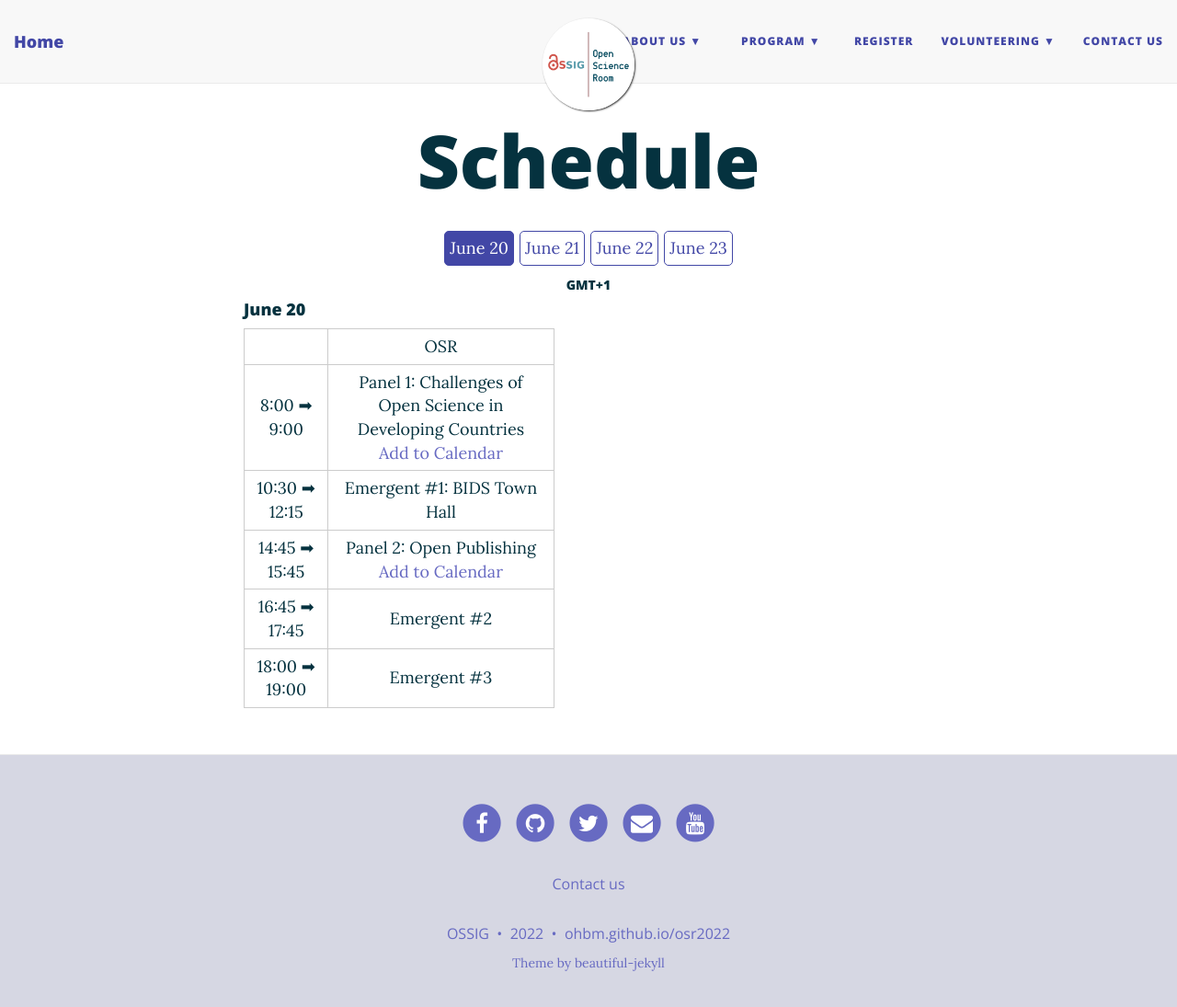
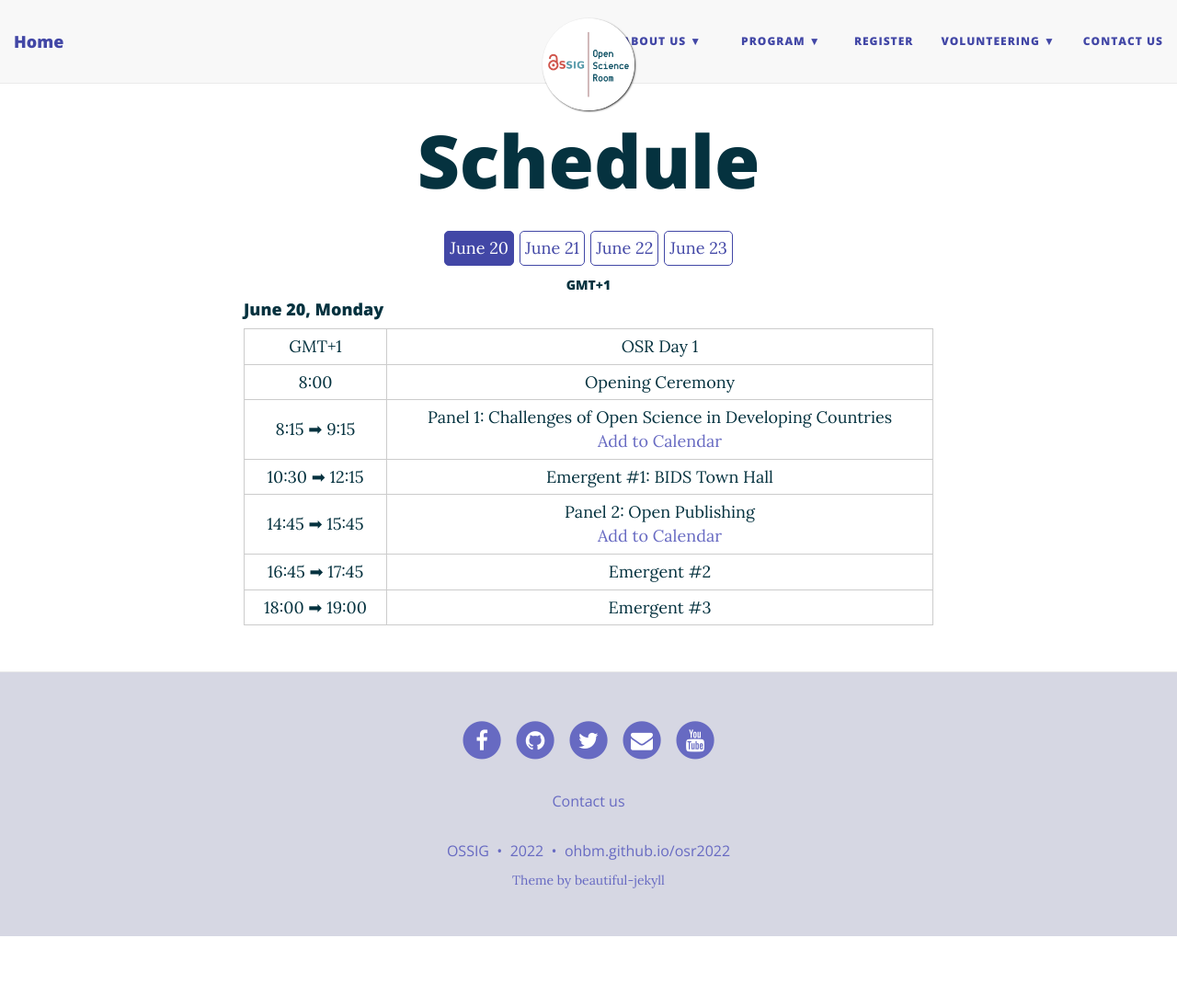
Before and after one commit to ohbm/osr2023, a Jekyll site: the page built from schedule.md, in a window 1280 px wide and 1108 px high. Shown: the top 1095 px of the window at 92% size. Built offline with Jekyll 4.4.1, drawn with Linux system fonts in a browser that asks for light colours; nearby versions of some CDN libraries.

Commit message:
cosmetic and textual edits

```diff
--- a/css/main.css
+++ b/css/main.css
@@ -1341,7 +1341,7 @@
 }
 
 .schedule-content > table {
-  flex: 0 1 45%;
+  flex: 0 1 100%;
 }
 
 .schedule-content table td {
--- a/schedule.md
+++ b/schedule.md
@@ -50,16 +50,20 @@
 
 
 <div id="schedule-06-20" class="schedule-block active">
-    <h4>June 20</h4>
+    <h4>June 20, Monday</h4>
 
     <div class="schedule-content">
         <table class="osr-schedule">
             <tr>
-                <td></td>
-                <td>OSR</td>
+                <td>GMT+1</td>
+                <td>OSR Day 1</td>
             </tr>
             <tr>
-                <td>8:00 ➡ 9:00</td>
+                <td>8:00</td>
+                <td>Opening Ceremony</td>
+            </tr>
+            <tr>
+                <td>8:15 ➡ 9:15</td>
                 <td>
                     <div>Panel 1: Challenges of Open Science in Developing Countries</div>
                     <a href="https://add.eventable.com/events/629a28543ef85c3ac00e5e83/629a28568622ac08962b8c7f" class="eventable-link" target="_blank" data-key="629a28543ef85c3ac00e5e83" data-event="629a28568622ac08962b8c7f" data-style="1">Add to Calendar</a>
@@ -89,13 +93,13 @@
 </div>
 
 <div id="schedule-06-21" class="schedule-block">
-    <h4>June 21</h4>
+    <h4>June 21, Tuesday</h4>
 
     <div class="schedule-content">
         <table class="osr-schedule">
             <tr>
-                <td></td>
-                <td>OSR</td>
+                <td>GMT+1</td>
+                <td>OSR Day 2</td>
             </tr>
             <tr>
                 <td>8:00 ➡ 9:00</td>
@@ -130,13 +134,13 @@
 
 
 <div id="schedule-06-22" class="schedule-block">
-    <h4>June 22</h4>
+    <h4>June 22, Wednesday</h4>
 
     <div class="schedule-content">
         <table class="osr-schedule">
             <tr>
-                <td></td>
-                <td>OSR</td>
+                <td>GMT+1</td>
+                <td>OSR Day 3</td>
             </tr>
             <tr>
                 <td>8:00 ➡ 9:00</td>
@@ -166,17 +170,17 @@
 </div>
 <div id="schedule-06-23" class="schedule-block">
 
-    <h4>June 23</h4>
+    <h4>June 23, Thursday</h4>
 
     <div class="schedule-content">
         <table class="osr-schedule">
             <tr>
-                <td></td>
-                <td>OSR</td>
+                <td>GMT+1</td>
+                <td>OSR Day 4</td>
             </tr>
             <tr>
                 <td>8:00 ➡ 9:00</td>
-                <td>Reflection about OHBM</td>
+                <td>Reflection about OHBM (Combined SIG Event)</td>
             </tr>
             <tr>
                 <td>10:30 ➡ 11:30</td>
@@ -189,6 +193,10 @@
                 <td>11:45 ➡ 12:45</td>
                 <td>Table Talk 3: Reproducible Science and my role in it with Thomas Nichols</td>
             </tr>
+            <tr>
+                <td>12:45 ➡ 13:00</td>
+                <td>Closing Ceremony</td>
+            </tr>
         </table>
     </div>
 
```
Also changed, not shown: panel.md (+0 -3 lines).
